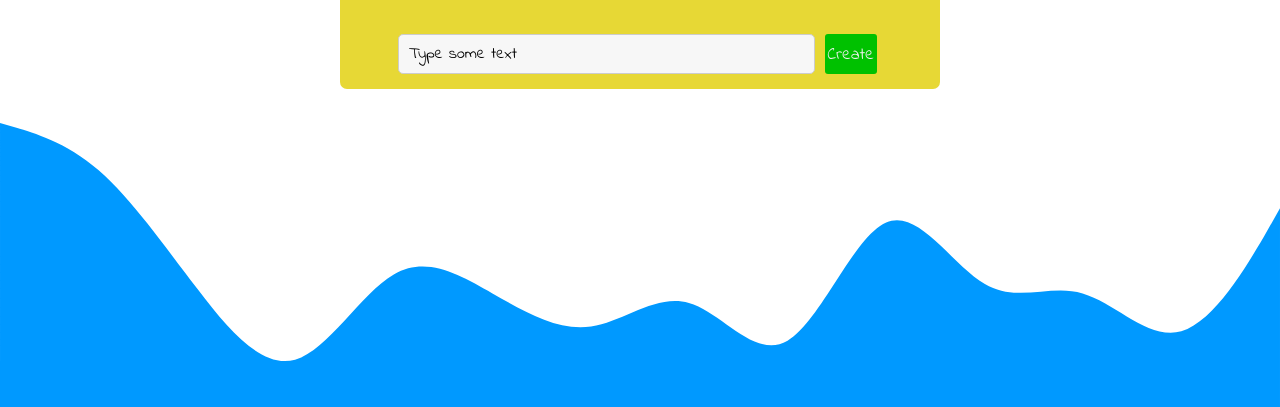
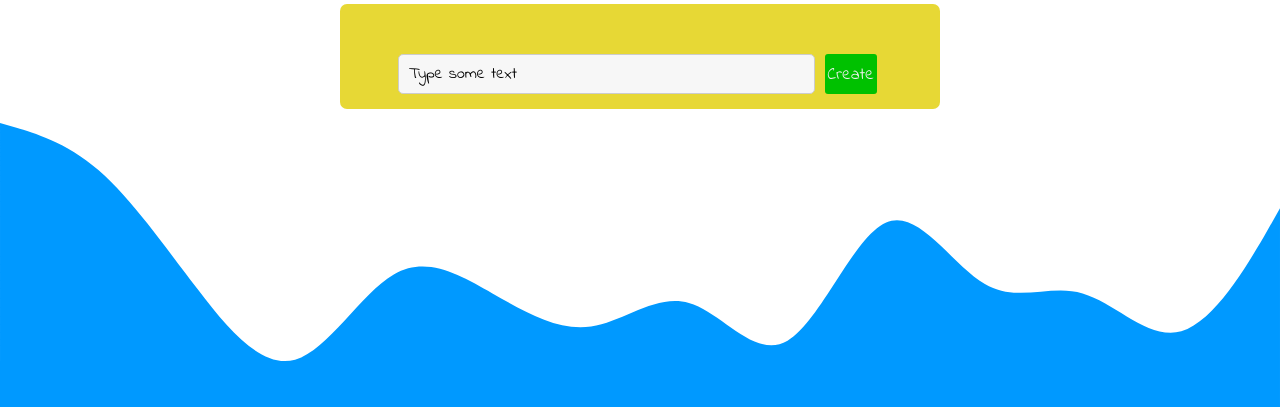
Before and after one commit to Webs95/ts-practice, a website built with webpack: page src/index.html in a window 1280 px wide. Shown: the part 393-800 px from the top of the page. Built offline with nearby package versions, Linux system fonts and the light colour scheme.

Commit message:
feat: add normalize

```diff
--- a/package.json
+++ b/package.json
@@ -23,6 +23,7 @@
     "webpack-remove-empty-scripts": "^0.7.1"
   },
   "dependencies": {
-    "animate.css": "^4.1.1"
+    "animate.css": "^4.1.1",
+    "normalize.css": "^8.0.1"
   }
 }
--- a/src/style.scss
+++ b/src/style.scss
@@ -1,4 +1,5 @@
 @import url('https://fonts.googleapis.com/css2?family=Indie+Flower&display=swap');
+@import "../node_modules/normalize.css/normalize.css";
 
 * {
   box-sizing: border-box;
```
Also changed, not shown: 1 other file.
